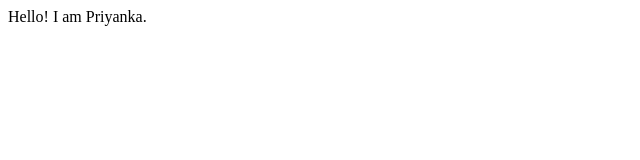
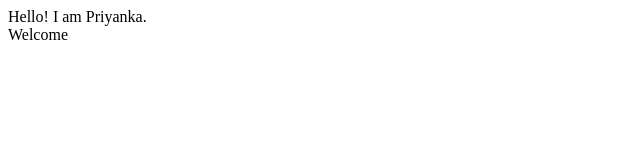
Before and after one commit to Priyankagupt-a/PG_site, a plain HTML site: page index.html in a window 1280 px wide. Shown: the full height of the page, 0-640 px from the left. Drawn offline with Linux system fonts and the light colour scheme.

Commit message:
Update index.html
Added welcome message

```diff
--- a/index.html
+++ b/index.html
@@ -8,7 +8,7 @@
 </head>
 
 <body>
-    Hello! I am Priyanka.
+    Hello! I am Priyanka. <br> Welcome
 </body>
 
 </html>
```
